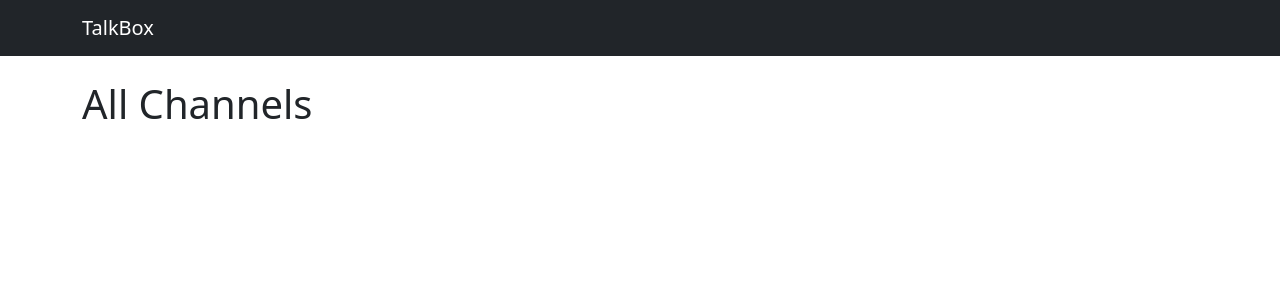
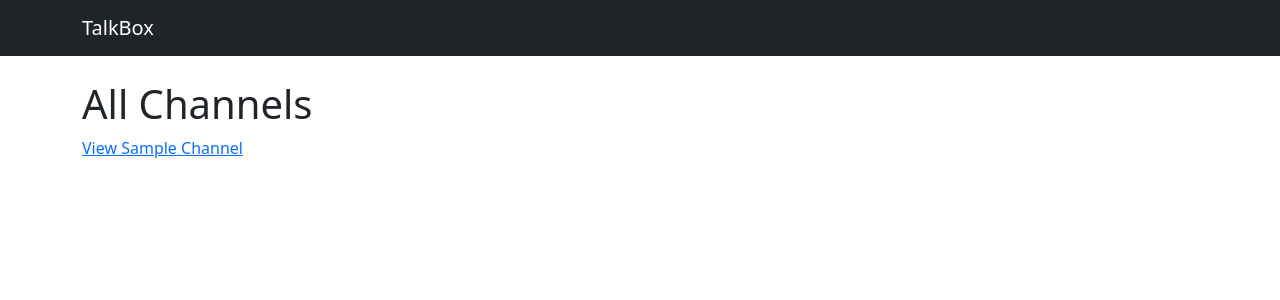
Before and after one commit to ben-baqa/Capstone-Prototype, a React (Create React App) app: page /channels in a window 1280 px wide. Shown: the top 300 px of the page. Built offline with nearby package versions, Linux system fonts and the light colour scheme.

Commit message:
Added links for page navigation

```diff
--- a/src/components/channels/ChannelList.js
+++ b/src/components/channels/ChannelList.js
@@ -5,6 +5,7 @@ export const ChannelList = () => {
     return(
         <Container>
             <h1>All Channels</h1>
+            <a href="/channels/1">View Sample Channel</a>
         </Container>
     )
 }
--- a/src/components/channels/ChannelShow.js
+++ b/src/components/channels/ChannelShow.js
@@ -47,14 +47,16 @@ export const ChannelShow = () => {
 
     return (
         <Container>
-            <h1>Channel List</h1>
+            <h1>Sample Channel</h1><br/>
             <Container>
                 <Conversation entries={messages} deleteMessage={deleteMessage}/>
                 <form className="convo-container">
                   <input type="text" value={text} onChange={(e)=>setText(e.target.value)}/>
                   <button type='submit' onClick={handleSubmit}>send</button>
-                </form>
+                </form><br/>
+                <a href="/channels">Back to All Channels</a>
             </Container>
+
         </Container>
     )
 }
--- a/src/components/channels/LandingPage.js
+++ b/src/components/channels/LandingPage.js
@@ -5,6 +5,7 @@ export const LandingPage = () => {
     return(
         <Container>
             <h1>Landing Page</h1>
+            <a href="/channels">View All Channels</a>
         </Container>
     )
 }
```
